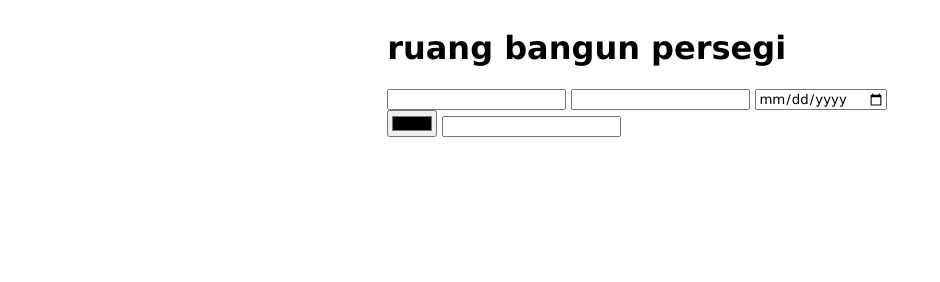
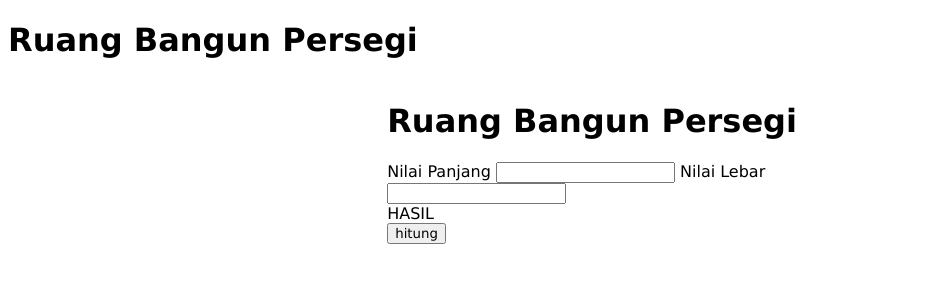
Before and after one commit to Cintyaputri/putriiiiiirageppp, a plain HTML site: page index.html in a window 1280 px wide. Shown: the whole page, without its empty margins (0-940 px from the left). Drawn offline with Linux system fonts and the light colour scheme.

Commit message:
Update index.html

```diff
--- a/index.html
+++ b/index.html
@@ -7,18 +7,41 @@
   <link href='/style.css' rel='stylesheet'>
 </head>
 <body>
+  <h1>Ruang Bangun Persegi</h1>
+
   <div class="tengah">
+
     <div class="card">
-  <h1>ruang bangun persegi</h1>
+      <h1>Ruang Bangun Persegi</h1>
   <div class="cardbody">
+
     <form>
-      <input type="text" name="txnama" id="txnama" class="txnama">
-      <input type="number">
-      <input type="date">
-      <input type="color">
-      <input type="password"
+      <label>Nilai Panjang</label>
+        <input type="text" id="PJ">
+      <label>Nilai Lebar</label>
+      <input type="text" id="LB">
+    </form>
+    <div class="hsl" id="hasil">HASIL</div>
 
-    </form>
   </div>
+  <div class="cardfooter">
+    <button class="btn1" onclick="Hitung()">hitung</button>
+   </div>
+  </div>
+</div>
+
+  <script>
+    function Hitung (){
+    var pj = document.getElementById("PJ").value
+    var lb = document.getElementById("LB").value
+    var luas = pj*lb
+    var res = "Hitung Luas Persegi Panjang<br>Nilai Panjang " + pj + ", dan Lebarnya " + lb + " menjadi:<br>Luas = Panjang X Lebar<br>Luas = " + pj + " X " + lb + "<br>Luas = " + luas;
+
+    document.getElementById("hasil").innerHTML = res;
+    //console.log(res)
+    //var kll = ....
+    }
+  </script>
+
 </body>
 </html>
```
